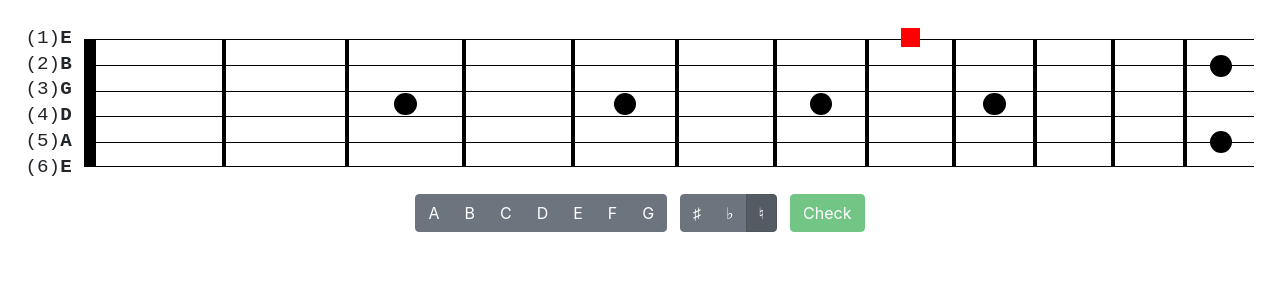
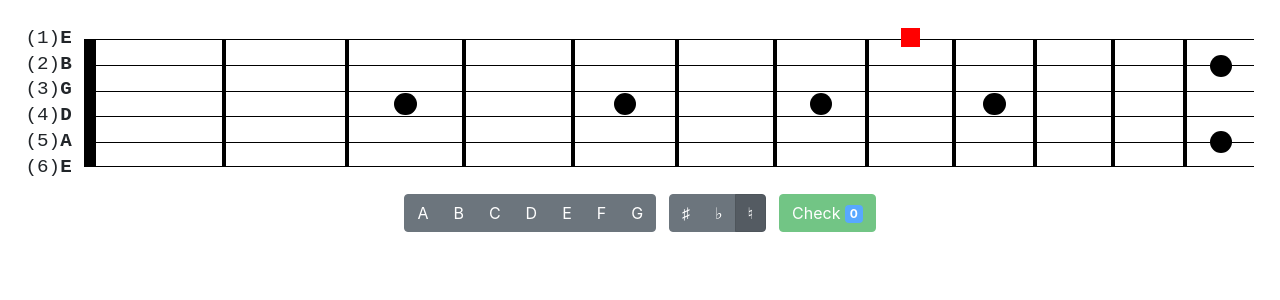
Before and after one commit to meddy/fretboard-trainer, a React (Create React App) app: page / in a window 1280 px wide. Shown: the top 300 px of the page. Built offline with nearby package versions, Linux system fonts and the light colour scheme.

Commit message:
Add score.

```diff
--- a/src/NoteSelector.tsx
+++ b/src/NoteSelector.tsx
@@ -1,5 +1,5 @@
 import React, { useEffect, useState } from "react";
-import { Button, ButtonGroup } from "reactstrap";
+import { Badge, Button, ButtonGroup } from "reactstrap";
 
 import styles from "./NoteSelector.module.css";
 
@@ -74,6 +74,7 @@ export default function NoteSelector(props: NoteSelectorProps) {
   const [selectedName, setSelectedName] = useState<Name | null>(null);
   const [selectedAccidental, setAccidental] = useState<Accidental | null>(null);
   const [isWrong, setIsWrong] = useState<boolean>(false);
+  const [score, setScore] = useState<number>(0);
 
   let stringNote = strings[string - 1];
   const stringIndex = chromaticScale.findIndex((notes) => {
@@ -179,12 +180,14 @@ export default function NoteSelector(props: NoteSelectorProps) {
             setSelectedName(null);
             setAccidental(null);
             setIsWrong(false);
+            setScore(score + 1);
           } else {
             setIsWrong(true);
           }
         }}
       >
-        Check
+        Check&nbsp;
+        <Badge color="primary">{score}</Badge>
       </Button>
     </div>
   );
```
